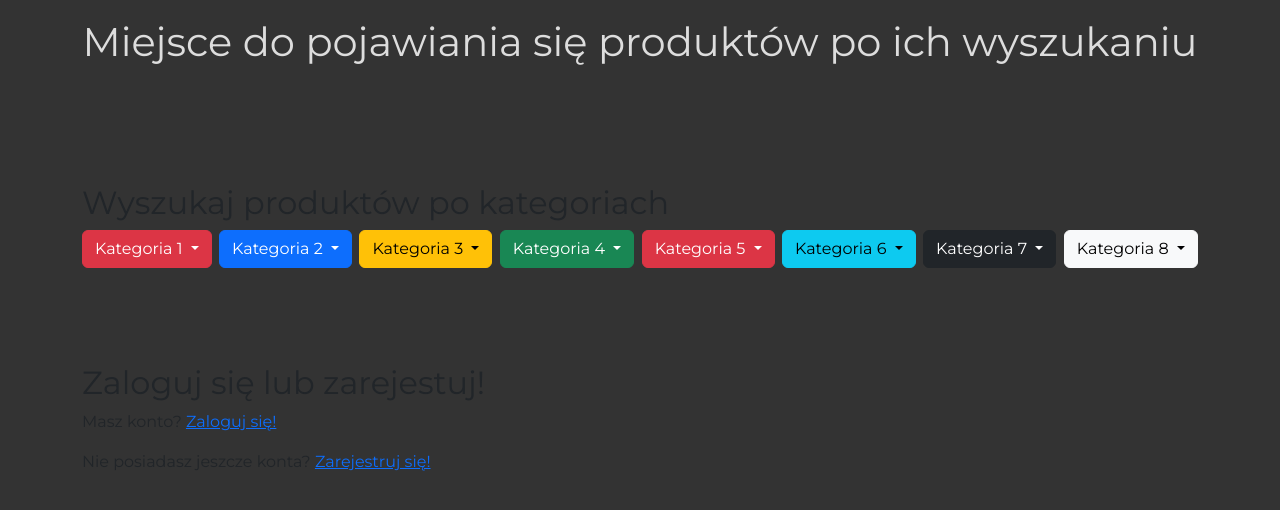
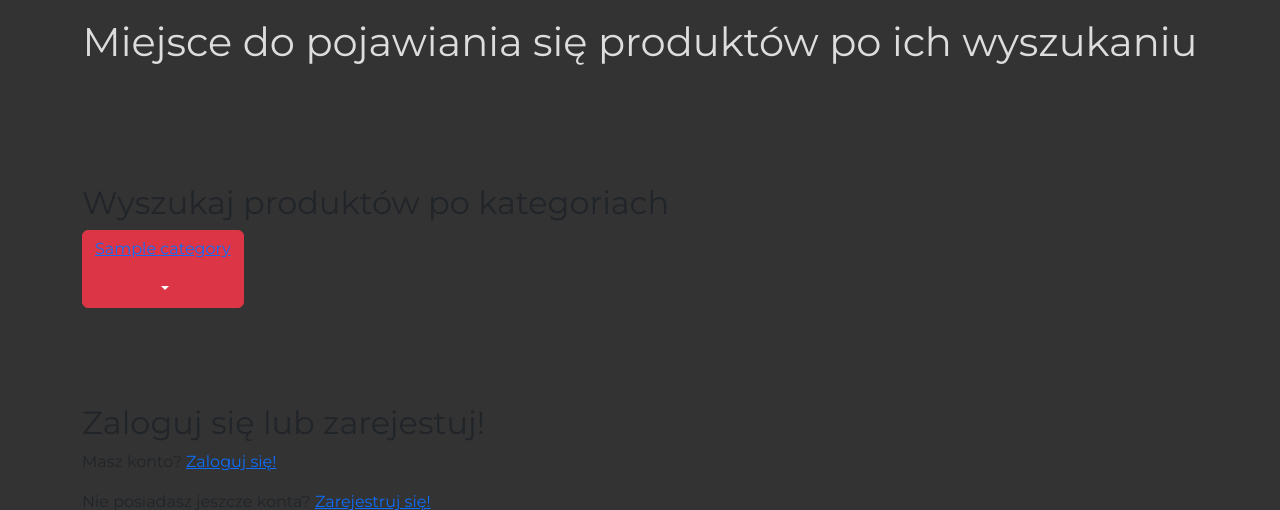
Before and after one commit to ProjektSDAKrzysiekPioterDominik/ProjectDominikKrzysiekPiotrek, a Django app: page / in a window 1280 px wide. Shown: the part 1721-2231 px from the top of the page. Run offline with Django 4.2, Linux system fonts and the light colour scheme; tables that the repository leaves empty hold one stand-in row (values such as "Sample post"); some libraries are stand-ins or nearby versions.

Commit message:
Categories list, category/<category_id> added

```diff
--- a/ProjectShop/Products/models.py
+++ b/ProjectShop/Products/models.py
@@ -89,10 +89,3 @@ class History_transactions(models.Model):
     class Meta:
         verbose_name = "History_transaction"
         verbose_name_plural = "History_transactions"
-
-class Delivery(models.Model):
-    Name = models.TextField(max_length = 1000)
-    Surname = models.TextField(max_length = 1000)
-    Company_name = models.TextField(max_length = 1000)
-    Phone = models.TextField(max_length = 1000)
-    Email = models.TextField(max_length = 1000)
--- a/ProjectShop/Products/templates/Search.html
+++ b/ProjectShop/Products/templates/Search.html
@@ -2,11 +2,6 @@
 {% load static %}
 {% block search %}
 <div>
-<form action="{% url 'search_products' %}" method = 'get'>
-    {% csrf_token %}
-    <input type="text" name = "q" placeholder="Search Product" />
-    <button id = 'button123' type="submit">Wyszukaj!</button>
-</form>
 
     <p id = "finded_obj"> Liczba wyszukanych obiektów  {{ products|length }}</p>
     {% for i in products %}
--- a/ProjectShop/Products/urls.py
+++ b/ProjectShop/Products/urls.py
@@ -3,12 +3,14 @@ from django.urls import path
 
 from Products.views import ProductCreateView #type: ignore
 
-from Products.views import index, ProductSearchView
+from Products.views import index, ProductSearchView, all_products_for_category
 
 
 
 urlpatterns = [
     path('product-create/', ProductCreateView.as_view(), name="product_create"),
-    path('products', index),
-    path('search-products/', ProductSearchView.as_view(), name='search_products')
+    path('category/<category_id>/', all_products_for_category, name="all-for-category"),
+    path('', index),
+    path('search-products/', ProductSearchView.as_view(), name='search_products'),
+
 ]
--- a/ProjectShop/Products/views.py
+++ b/ProjectShop/Products/views.py
@@ -25,23 +25,28 @@ def index(request):
     have = Products.objects.filter(Describe__icontains='lekko')
     #return HttpResponse(all_products)
 
-    #context = {'categories' : categories}
-    return render(request,)
+    data = {'all_products': all_products}
+    return render(request, 'szablon.html', data)
 
-def categorie(request, id):
-    categorie_user = Categories.objects.get(pk=id)
-    return HttpResponse(categorie_user.Name)
+def all_products_for_category(request, category_id):
+    all_products_for_category = Products.objects.filter(Id_category=category_id)
+    return render(request, 'all-products-for-categories.html', {"products": all_products_for_category})
+
+def categorie(request):
+    categories = Categories.objects.all()
+    data = {'categories': categories}
+    return render(request, 'categories.html', data)
 
 def product(request,id):
     product_user = Products.objects.get(pk=id)
-    textwrap = "<h1>" + str(product_user) + "</h1>" + \
-               "<p>" + str(product_user.Describe) + "</p>" + \
-               "<p>" + str(product_user.Price) + "</p>"
-    return HttpResponse(product_user)
+    data = {'product_user': product_user}
+    return render(request, 'produkt.html', data)
 
 def get_hello(request):
-    data = {}
+    categories = Categories.objects.all()
+    data = {'categories': categories}
     return render(request, 'base.html', data)
+
 
 class ProductSearchView(ListView):
     model = Products
--- a/ProjectShop/ProjectShop/urls.py
+++ b/ProjectShop/ProjectShop/urls.py
@@ -14,8 +14,9 @@ urlpatterns = [
     path('admin/', admin.site.urls),
     path('products/', include('Products.urls')),
     path('products-list/', index, name='index'),
-    path('categorie/<id>/',categorie, name='categorie'),
-    path('product/<id>/',product, name='product'),
+    #path('categorie/<id>/', categorie, name='categorie'),
+    path('categorie/', categorie, name='categorie'),
+    path('product/<id>/', product, name='product'),
 
     # path('product-create', ProductCreateView.as_view(), name="product_create"),
 ]
--- a/ProjectShop/templates/base.html
+++ b/ProjectShop/templates/base.html
@@ -228,17 +228,13 @@
 				<h2>Wyszukiwarka</h2>
 				<div class="container">
 					<div class="input-group mb-3">
-						{% block search %}
+
 						<form action="{% url 'search_products' %}" method = 'get'>
 							{% csrf_token %}
 							<input type="text" name = "q" placeholder="Search Product" />
 							<button type="submit">Wyszukaj!</button>
 						</form>
-						{% for i in products %}
-							<h1>{{ i.Product_name }} </h1>
 
-						{% endfor %}
-						{% endblock %}
 				</div>
                 <div class="empty">
                     <p>Miejsce do pojawiania się produktów po ich wyszukaniu</p>
@@ -249,125 +245,22 @@
 				<div class="container">
 					<h2>Wyszukaj produktów po kategoriach</h2>
 					<div class="group d-flex justify-content-between flex-wrap">
-						<div class="btn-group">
+						{% for i in products %}
+							<h1>{{ i.Product_name }} </h1>
+
+						{% endfor %}
+						{% for i in categories %}
+
 							<button
 								type="button"
 								class="btn btn-danger dropdown-toggle"
-								data-bs-toggle="dropdown"
+
 							>
-								Kategoria 1
+							<p><a href="{% url 'all-for-category' i.id %}">  {{ i.Name }} </a></p>
+
 							</button>
-							<ul class="dropdown-menu">
-								<li><a class="dropdown-item">Podkategoria 1</a></li>
-								<li><a class="dropdown-item">Podkategoria 2</a></li>
-								<li><a class="dropdown-item">Podkategoria 3</a></li>
-								<li><a class="dropdown-item">Podkategoria 4</a></li>
-							</ul>
-						</div>
-						<div class="btn-group">
-							<button
-								type="button"
-								class="btn btn-primary dropdown-toggle"
-								data-bs-toggle="dropdown"
-							>
-								Kategoria 2
-							</button>
-							<ul class="dropdown-menu">
-								<li><a class="dropdown-item">Podkategoria 1</a></li>
-								<li><a class="dropdown-item">Podkategoria 2</a></li>
-								<li><a class="dropdown-item">Podkategoria 3</a></li>
-								<li><a class="dropdown-item">Podkategoria 4</a></li>
-							</ul>
-						</div>
-						<div class="btn-group">
-							<button
-								type="button"
-								class="btn btn-warning dropdown-toggle"
-								data-bs-toggle="dropdown"
-							>
-								Kategoria 3
-							</button>
-							<ul class="dropdown-menu">
-								<li><a class="dropdown-item">Podkategoria 1</a></li>
-								<li><a class="dropdown-item">Podkategoria 2</a></li>
-								<li><a class="dropdown-item">Podkategoria 3</a></li>
-								<li><a class="dropdown-item">Podkategoria 4</a></li>
-							</ul>
-						</div>
-						<div class="btn-group">
-							<button
-								type="button"
-								class="btn btn-success dropdown-toggle"
-								data-bs-toggle="dropdown"
-							>
-								Kategoria 4
-							</button>
-							<ul class="dropdown-menu">
-								<li><a class="dropdown-item">Podkategoria 1</a></li>
-								<li><a class="dropdown-item">Podkategoria 2</a></li>
-								<li><a class="dropdown-item">Podkategoria 3</a></li>
-								<li><a class="dropdown-item">Podkategoria 4</a></li>
-							</ul>
-						</div>
-						<div class="btn-group">
-							<button
-								type="button"
-								class="btn btn-danger dropdown-toggle"
-								data-bs-toggle="dropdown"
-							>
-								Kategoria 5
-							</button>
-							<ul class="dropdown-menu">
-								<li><a class="dropdown-item">Podkategoria 1</a></li>
-								<li><a class="dropdown-item">Podkategoria 2</a></li>
-								<li><a class="dropdown-item">Podkategoria 3</a></li>
-								<li><a class="dropdown-item">Podkategoria 4</a></li>
-							</ul>
-						</div>
-						<div class="btn-group">
-							<button
-								type="button"
-								class="btn btn-info dropdown-toggle"
-								data-bs-toggle="dropdown"
-							>
-								Kategoria 6
-							</button>
-							<ul class="dropdown-menu">
-								<li><a class="dropdown-item">Podkategoria 1</a></li>
-								<li><a class="dropdown-item">Podkategoria 2</a></li>
-								<li><a class="dropdown-item">Podkategoria 3</a></li>
-								<li><a class="dropdown-item">Podkategoria 4</a></li>
-							</ul>
-						</div>
-						<div class="btn-group">
-							<button
-								type="button"
-								class="btn btn-dark dropdown-toggle"
-								data-bs-toggle="dropdown"
-							>
-								Kategoria 7
-							</button>
-							<ul class="dropdown-menu">
-								<li><a class="dropdown-item">Podkategoria 1</a></li>
-								<li><a class="dropdown-item">Podkategoria 2</a></li>
-								<li><a class="dropdown-item">Podkategoria 3</a></li>
-								<li><a class="dropdown-item">Podkategoria 4</a></li>
-							</ul>
-						</div>
-						<div class="btn-group">
-							<button
-								type="button"
-								class="btn btn-light dropdown-toggle"
-								data-bs-toggle="dropdown"
-							>
-								Kategoria 8
-							</button>
-							<ul class="dropdown-menu">
-								<li><a class="dropdown-item">Podkategoria 1</a></li>
-								<li><a class="dropdown-item">Podkategoria 2</a></li>
-								<li><a class="dropdown-item">Podkategoria 3</a></li>
-								<li><a class="dropdown-item">Podkategoria 4</a></li>
-							</ul>
+						{% endfor %}
+
 						</div>
 					</div>
 				</div>
```
Also changed, not shown: ProjectShop/Products/templates/all-products-for-categories.html (added, +11 -0 lines), ProjectShop/Products/templates/product.html (added, +21 -0 lines), ProjectShop/Products/templates/szablon.html (+9 -6 lines), ProjectShop/Products/migrations/0001_initial.py, ProjectShop/Products/migrations/0008_alter_products_date_added.py (deleted), ProjectShop/Products/migrations/0009_alter_products_date_added.py (deleted), ProjectShop/static/img/Zrzut_ekranu_2022-05-28_o_12.44.22.png (added), ProjectShop/static/img/Zrzut_ekranu_2022-05-29_o_11.18.46.png (added).
